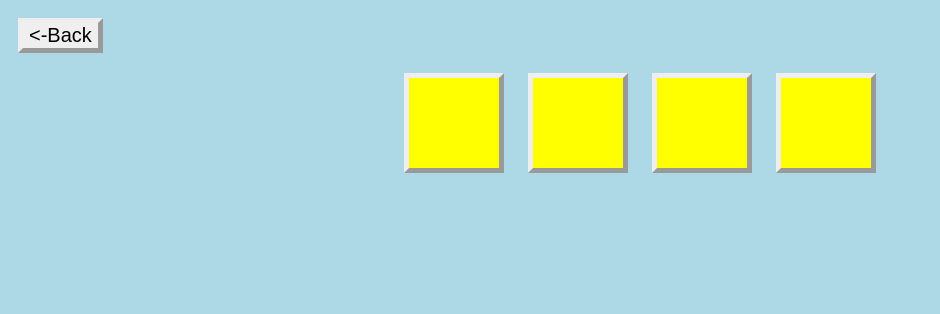
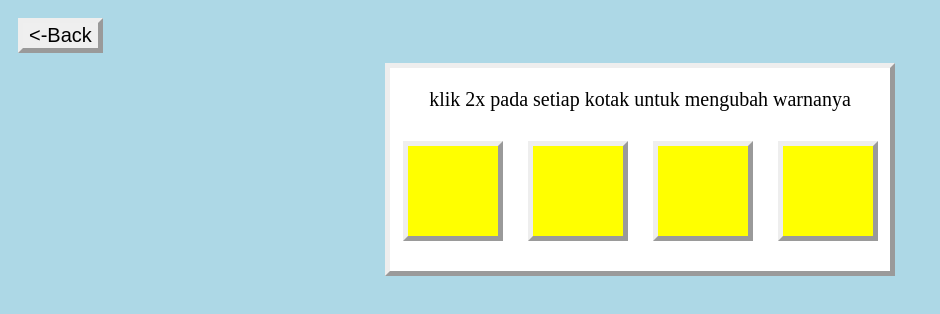
Before and after one commit to Dika1485/H1D021013_PrakPemWeb_JQuery, a plain HTML site: page 2/index.html in a window 1280 px wide. Shown: the whole page, without its empty margins (0-940 px from the left). Drawn offline with Linux system fonts and the light colour scheme.

Commit message:
Add files via upload

```diff
--- a/2/index.html
+++ b/2/index.html
@@ -40,6 +40,12 @@
 			.merah{
 				background-color:red;
 			}
+			div{
+				border:5px outset;
+				background-color:white;
+				font-size:20px;
+				width:500px;
+			}
 		</style>
 	</head>
 	<body bgcolor="lightblue">
@@ -47,10 +53,15 @@
 			<button><-Back</button>
 		</a>
 		<center>
-			<button id="1" class="kuning"></button>
-			<button id="2" class="kuning"></button>
-			<button id="3" class="kuning"></button>
-			<button id="4" class="kuning"></button>
+			<div>
+				<p>klik 2x pada setiap kotak untuk mengubah warnanya</p>
+				<p>
+					<button id="1" class="kuning"></button>
+					<button id="2" class="kuning"></button>
+					<button id="3" class="kuning"></button>
+					<button id="4" class="kuning"></button>
+				</p>
+			</div>
 		</center>
 	</body>
 </html>
```
